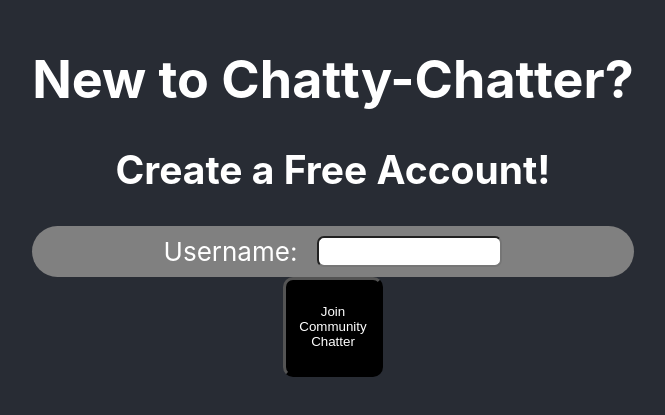
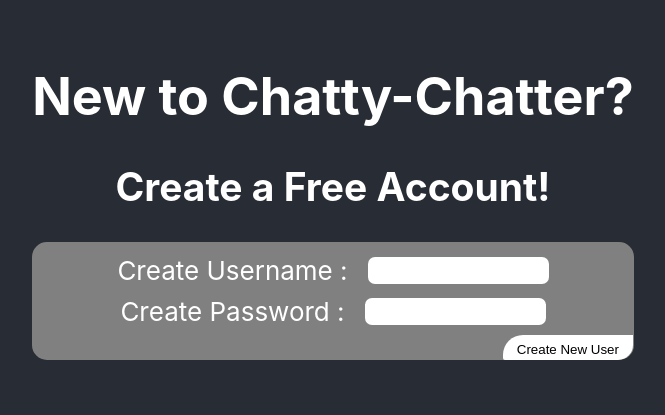
Before and after one commit to Tanner-Davison/Chatty_Chatter, a React (Create React App) app: page / in a window 1280 px wide. Shown: the part 205-620 px from the top of the page, without its empty margins (307-972 px from the left). Built offline with nearby package versions, Linux system fonts and the light colour scheme.

Commit message:
implemented more functionality on app.js and login.js

```diff
--- a/src/App.js
+++ b/src/App.js
@@ -1,18 +1,33 @@
-import { useState} from "react";
+import { useState, useEffect } from "react";
 import "./App.css";
 import MainRoom from "./components/MainRoom";
 import Login from "./components/login/Login";
 function App() {
   const [mainAccess, setMainAccess] = useState(false);
-
-
+  const [loginPortalToggle, setLoginPortalToggle] = useState(true);
+  const [userLoginInfo, setUserLoginInfo] = useState({
+    username: "",
+    password: "",
+  });
+  const createUserInfo = (username, password) => {
+    setUserLoginInfo({ username: username, password: password });
+    return userLoginInfo;
+  };
+  useEffect(() => {
+    console.log(userLoginInfo);
+  }, [userLoginInfo]);
 
   return (
     <header className={"App"}>
       <div className={"App-body"}>
         {!mainAccess && (
           <>
-            <Login />
+            {loginPortalToggle === true ? (
+              <Login
+                sendUserInfo={createUserInfo}
+                loginToggle={setLoginPortalToggle}
+              />
+            ) : (
               <button
                 className={"mainAccessBtn"}
                 onClick={() => {
@@ -21,6 +36,7 @@ function App() {
                 {" "}
                 Join Community Chatter
               </button>
+            )}
           </>
         )}
 
--- a/src/components/MainRoom.js
+++ b/src/components/MainRoom.js
@@ -6,7 +6,8 @@ const MainRoom = ({  setMainAccess }) => {
 	const [message, setMessage] = useState("");
 	const [messageRecieved, setMessageRecieved] = useState([]);
 	const [room, setRoom] = useState(1);
-    const [socket, setSocket] = useState(false)
+    const [socket, setSocket] = useState(false);
+
     useEffect(() => {
         joinRoom();
 
--- a/src/components/login/Login.css
+++ b/src/components/login/Login.css
@@ -1,18 +1,30 @@
 .CreateUser{
+    position: relative;
     display: flex;
-    flex-direction: row;
+    flex-direction: column;
     align-items: center;
     justify-content: center;
     background-color: gray;
-    border-radius: 35px;
+    border-radius: 15px;
+    border: 3px solid gray;
     padding: 10px 20px;
-
+    gap: 10px;
+    padding-bottom: 30px;
+}
+.userLoginElements{
+    display:flex;
+    flex-direction: row;
 }
 input {
     margin:0;
     border-radius: 7px;
     height: 25px;
     align-self: center;
+    border:none;
+    outline:none;
+}
+input:active{
+    border:none;
 }
 label{
     display:flex;
@@ -20,5 +32,25 @@ label{
     margin-right:20px;
     align-items: center;
     justify-content: center;
-
 }
+.loginFormSubmitBtn{
+    position: absolute;
+    bottom:-3px;
+    right:-2px;
+    width:130px;
+  height: 25px;
+  border: none;
+  padding:7px;
+  color: black;
+  background-color: white;
+  border-bottom-right-radius: 15px;
+  border-top-left-radius: 20px;
+  border-bottom-left-radius:2px;
+  transition: width 1s;
+}
+.loginFormSubmitBtn:hover{
+    background-color: black;
+    color:white;
+    width: 150px;
+    box-shadow: -2px -2px 5px white;
+}
--- a/src/components/login/Login.js
+++ b/src/components/login/Login.js
@@ -1,26 +1,37 @@
-import { useState } from "react";
+import { useState, useEffect } from "react";
 import './Login.css';
 
 
-const Login = () =>{
+const Login = ({sendUserInfo, loginToggle}) =>{
+const [username, setUsername] =useState('');
+const [password, setPassword] = useState('');
 
-const submitHandler =() =>{
+const submitHandler =(event) =>{
+    event.preventDefault();
+    sendUserInfo(username,password);
 
+    loginToggle('false')
 }
     return (
       <>
         <form onSubmit={submitHandler}>
-
           <h1>New to Chatty-Chatter? </h1>
           <h2>Create a Free Account!</h2>
 
-          <div className={"CreateUser"}>
-            <label htmlFor="username-id">
-              {" "}
-              Username:
-            </label>
-              <input type="text" id="username-id" />
+          <div className={'CreateUser'}>
+            <div className={"userLoginElements"}>
+              <label htmlFor="username-id"> Create Username :</label>
+              <input type="text" name={"usernameInput"} onChange={event=>setUsername(event.target.value)}id="username-id" />
+            </div>
+
+            <div className={"userLoginElements"}>
+              <label htmlFor="password-id"> Create Password :</label>
+              <input type="text" name={"passwordInput"} onChange={(event)=>{setPassword(event.target.value)}}id="password-id" />
+            </div>
+
+            <button className={'loginFormSubmitBtn'}type="submit"onClick={submitHandler}>Create New User</button>
           </div>
+
         </form>
       </>
     );
```
Lines whose indentation alone changed are shown as unchanged.
